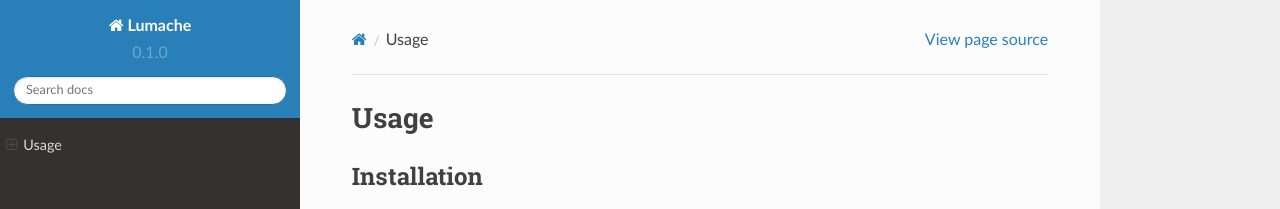
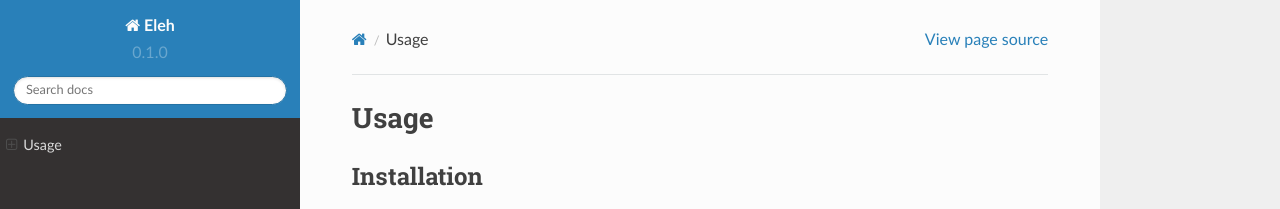
Before and after one commit to vidian/elehdocumentation, a Sphinx documentation site: the page built from docs/source/usage.rst, in a window 1280 px wide and 1036 px high. Shown: the top 209 px of the window. Built offline with Sphinx 7.4.7 and the Read the Docs theme 2.0.0, drawn with Linux system fonts in a browser that asks for light colours; some of the changed text lies outside the part shown.

Commit message:
Update conf.py

```diff
--- a/docs/source/conf.py
+++ b/docs/source/conf.py
@@ -2,9 +2,9 @@
 
 # -- Project information
 
-project = 'Lumache'
-copyright = '2021, Graziella'
-author = 'Graziella'
+project = 'Eleh'
+copyright = '2021, Vi'
+author = 'Vid'
 
 release = '0.1'
 version = '0.1.0'
```
